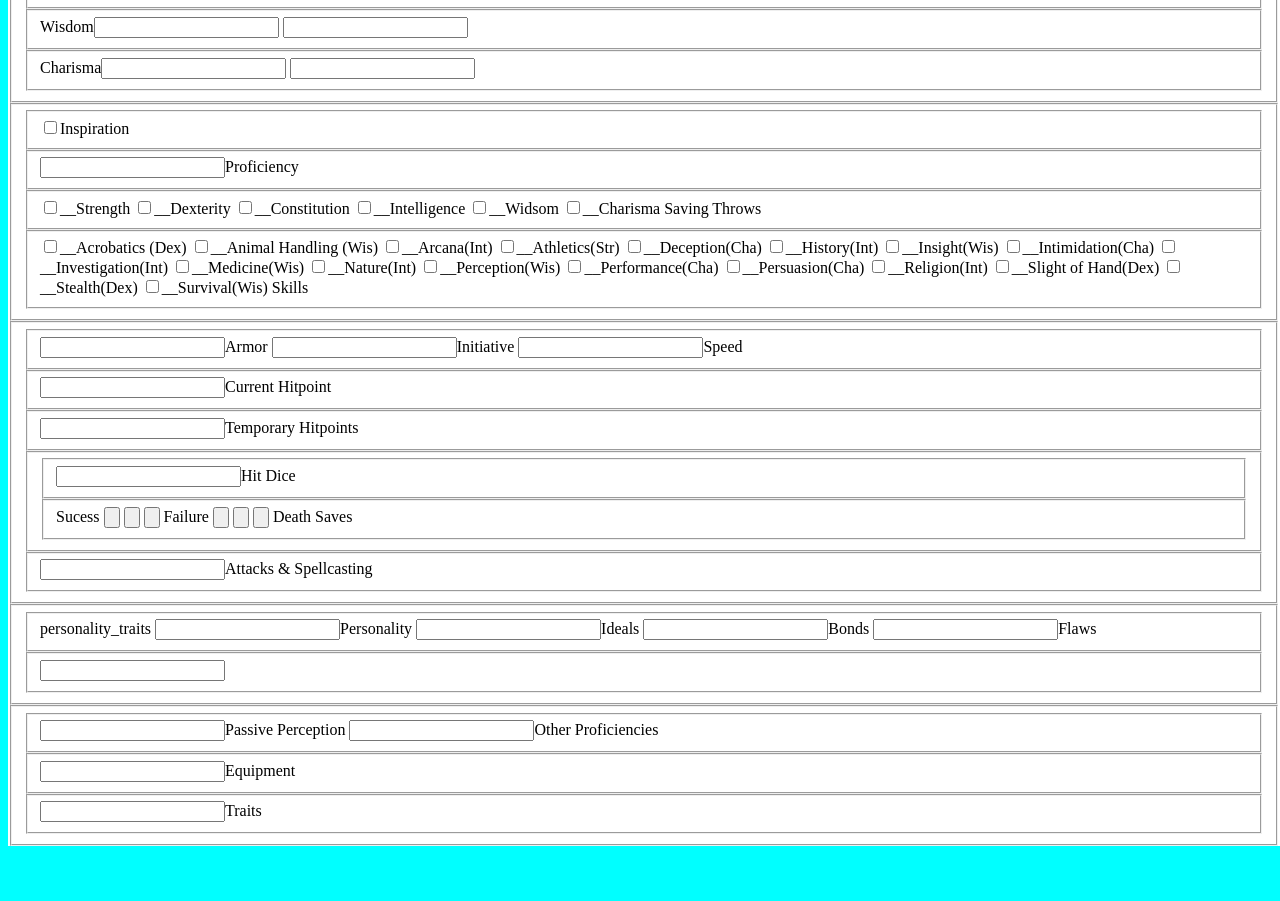
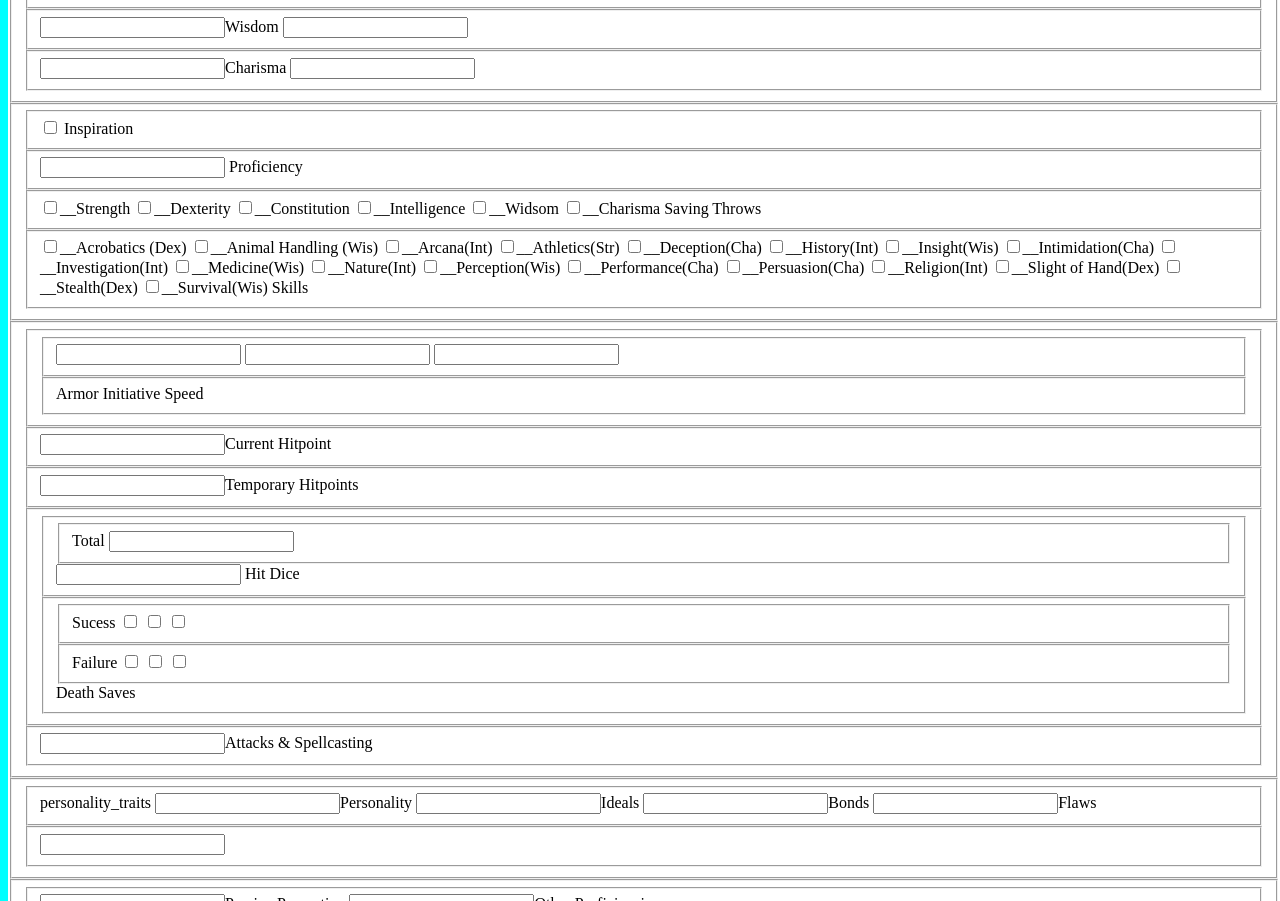
Before and after one commit to BiggestWalvis/BiggestWalvis.github.io, a plain HTML site: page index.html in a window 1280 px wide. Shown: the part 492-1393 px from the top of the page. Before the commit the page ends 1338 px from the top, so only its background shows below. Drawn offline with Linux system fonts and the light colour scheme.

Commit message:
Update index.html
Updated position of text for ability scores, inspiration and proficiency.

Changed the structure of the saving throw and skills labels.

Changed the <fieldset> structure for AC, initiative, speed,hit dice, and death saving throws.

```diff
--- a/index.html
+++ b/index.html
@@ -37,37 +37,39 @@
 
             <fieldset id="ability-scores" class="middle organizer">
                 <fieldset id="strength-field" class="strength-class">
-                    <label id="strength-main-label" class="sub-box" for="strength-main">Strength<input id="strength-main" type="number" class="main-ability-scores-spacing"/></label>
+                    <label id="strength-main-label" class="sub-box" for="strength-main"><input id="strength-main" type="number" class="main-ability-scores-spacing"/>Strength</label>
                     <label id="strength-mod-label"class="sub-box" for="strength-mod"><input id="strength-mod" type="number" class="sub-ability-scores-spacing"/></label>
                 </fieldset>
                 <fieldset id="dexterity-field" class="dexterity-class">
-                    <label id="dexterity-main-label" class="sub-box" for="dexterity-main">Dexterity<input id="dexterity-main" type="number" class="main-ability-scores-spacing"/></label>
+                    <label id="dexterity-main-label" class="sub-box" for="dexterity-main"><input id="dexterity-main" type="number" class="main-ability-scores-spacing"/>Dexterity</label>
                     <label id="dexterity-mod-label"class="sub-box" for="dexterity-mod"><input id="dexterity-mod" type="number" class="sub-ability-scores-spacing"/></label>
                 </fieldset>
                 <fieldset id="constitution-field" class="constitution-class">
-                    <label id="constitution-main-label" class="sub-box" for="constitution-main">Constitution<input id="constitution-main" type="number" class="main-ability-scores-spacing"/></label>
+                    <label id="constitution-main-label" class="sub-box" for="constitution-main"><input id="constitution-main" type="number" class="main-ability-scores-spacing"/>Constitution</label>
                     <label id="constitution-mod-label"class="sub-box" for="constitution-mod"><input id="constitution-mod" type="number" class="sub-ability-scores-spacing"/></label>
                 </fieldset>
                 <fieldset id="intelligence-field" class="intelligence-class">
-                    <label id="intelligence-main-label" class="sub-box" for="intelligence-main">Intelligence<input id="intelligence-main" type="number" class="main-ability-scores-spacing"/></label>
+                    <label id="intelligence-main-label" class="sub-box" for="intelligence-main"><input id="intelligence-main" type="number" class="main-ability-scores-spacing"/>Intelligence</label>
                     <label id="intelligence-mod-label"class="sub-box" for="intelligence-mod"><input id="intelligence-mod" type="number" class="sub-ability-scores-spacing"/></label>
                 </fieldset>
                 <fieldset id="wisdom-field" class="wisdom-class">
-                    <label id="wisdom-main-label" class="sub-box" for="wisdom-main">Wisdom<input id="wisdom-main" type="number" class="main-ability-scores-spacing"/></label>
+                    <label id="wisdom-main-label" class="sub-box" for="wisdom-main"><input id="wisdom-main" type="number" class="main-ability-scores-spacing"/>Wisdom</label>
                     <label id="wisdom-mod-label"class="sub-box" for="wisdom-mod"><input id="wisdom-mod" type="number" class="sub-ability-scores-spacing"/></label>
                 </fieldset>
                 <fieldset id="charisma-field" class="charisma-class">
-                    <label id="charisma-main-label" class="sub-box" for="charisma-main">Charisma<input id="charisma-main" type="number" class="main-ability-scores-spacing"/></label>
+                    <label id="charisma-main-label" class="sub-box" for="charisma-main"><input id="charisma-main" type="number" class="main-ability-scores-spacing"/>Charisma</label>
                     <label id="charisma-mod-label"class="sub-box" for="charisma-mod"><input id="charisma-mod" type="number" class="sub-ability-scores-spacing"/></label>
                 </fieldset>
             </fieldset>
 
             <fieldset id="skills-saves-prof" class="middle organizer">
                 <fieldset id="inspiration-field" class="inspiration-class">
-                    <label id="inspiration-label" class="main-box" for="inspiration"><input id="inspiration" type="checkbox" class="inspiration-spacing"/>Inspiration</label>
+                    <input id="inspiration" type="checkbox" class="inspiration-spacing"/>
+                    <label id="inspiration-label" class="main-box" for="inspiration">Inspiration</label>
                 </fieldset>
                 <fieldset id="proficiency-field" class="proficiency-class">
-                    <label id="proficiency-label" class="main-box" for="proficiency"><input id="proficiency" type="number" class="proficiency-spacing"/>Proficiency</label>
+                    <input id="proficiency" type="number" class="proficiency-spacing"/>
+                    <label id="proficiency-label" class="main-box" for="proficiency">Proficiency</label>
                 </fieldset>
                 <fieldset id="saving_throw_box-label" class="main-box">
                     <label id="strength_saving-label" class="sub-box" for="strength_saving"><input id="strength_saving" type="checkbox" class="saving-throw-spacing"/>__Strength</label>
@@ -76,7 +78,7 @@
                     <label id="intelligence_saving-label" class="sub-box" for="intelligence_saving"><input id="intelligence_saving" type="checkbox" class="saving-throw-spacing"/>__Intelligence</label>
                     <label id="widsom_saving-label" class="sub-box" for="widsom_saving"><input id="widsom_saving" type="checkbox" class="saving-throw-spacing"/>__Widsom</label>
                     <label id="charisma_saving-label" class="sub-box" for="charisma_saving"><input id="charisma_saving" type="checkbox" class="saving-throw-spacing"/>__Charisma</label>
-                Saving Throws
+                    <label id="saving_throw-label" class="sub-box">Saving Throws</label>
                 </fieldset>
 
                 <fieldset id="skills-label" class="main-box">
@@ -98,15 +100,22 @@
                     <label id="slight_of_hand-label" class="sub-box" for="slight_of_hand"><input id="slight_of_hand" type="checkbox" class="skill-spacing"/>__Slight of Hand(Dex)</label>
                     <label id="stealth-label" class="sub-box" for="stealth"><input id="stealth" type="checkbox" class="skill-spacing"/>__Stealth(Dex)</label>
                     <label id="survival-label" class="sub-box" for="survival"><input id="survival" type="checkbox" class="skill-spacing"/>__Survival(Wis)</label>
-                Skills
+                    <label id="skill_box-label" class="sub-box">Skills</label>
                 </fieldset>
             </fieldset>
 
             <fieldset id="current_status-attacks" class="middle organizer">
-                <fieldset id="AC&initiative&speed-field" class="AC&initiative&speed-class">
-                    <label id="armor_class-label" class="sub-box" for="armor_class"><input id="armor_class" type="number" class="armor-spacing"/>Armor</label>
-                    <label id="initiative-label" class="sub-box" for="initiative"><input id="initiative" type="number" class="initiative-spacing"/>Initiative</label>
-                    <label id="speed-label" class="sub-box" for="speed"><input id="speed" type="number" class="speed-spacing"/>Speed</label>
+                <fieldset id="AC-initiative-speed">
+                    <fieldset id="AC-initiative-speed-field" class="AC-initiative-speed-class">
+                        <input id="armor_class" type="number" class="armor-spacing"/>
+                        <input id="initiative" type="number" class="initiative-spacing"/>
+                        <input id="speed" type="number" class="speed-spacing"/>
+                    </fieldset>
+                    <fieldset id="AC-initiative-speed-labels">
+                        <label id="armor_class-label" class="sub-box" for="armor_class">Armor</label>
+                        <label id="initiative-label" class="sub-box" for="initiative">Initiative</label>
+                        <label id="speed-label" class="sub-box" for="speed">Speed</label>
+                    </fieldset>
                 </fieldset>
 
                 <fieldset id="current_hp-field" class="current_hp-class">
@@ -117,25 +126,32 @@
                     <label id="temp_hp-label" class="sub-box" for="temp_hp"><input id="temp_hp" type="number" class="temp_hp-spacing"/>Temporary Hitpoints</label>
                 </fieldset>
 
-                <fieldset id="hit_dice&death_saves-field" class="hit_dice&death_saves-class">
+                <fieldset id="hit_dice-death_saves-field" class="hit_dice-death_saves-class">
                     <fieldset id="hit_dice-field" class="hit_dice-class">
-                        <label id="hit_dice-label" class="sub-box" for="hit_dice"><input id="hit_dice" type="number" class="hit_dice-spacing"/>Hit Dice</label>
+                        <fieldset id="hit_dice_maximum-field">
+                            <label id="hit_dice_maximum-label" class="sub-box" for="hit_dice_maximum">Total</label>
+                            <input id="hit_dice_maximum" type="number" class="hit_dice_maximum-spacing"/>
+                        </fieldset>
+                        <input id="hit_dice" type="number" class="hit_dice-spacing"/>
+                        <label id="hit_dice-label" class="sub-box" for="hit_dice">Hit Dice</label>
                     </fieldset>
 
                     <fieldset id="death_saves-field" class="death_saves-class">
-                        <label id="death_saves-label" class="sub-box">
-                            <label id="sucess-label" class="sub-box" for="sucess">Sucess
-                                <input id="sucess" type="button" class="death_saves-spacing"/>
-                                <input id="sucess" type="button" class="death_saves-spacing"/>
-                                <input id="sucess" type="button" class="death_saves-spacing"/>
-                            </label>
-                            <label id="failure-label" class="sub-box" for="failure">Failure
-                                <input id="failure" type="button" class="death_saves-spacing"/>
-                                <input id="failure" type="button" class="death_saves-spacing"/>
-                                <input id="failure" type="button" class="death_saves-spacing"/>
-                            </label>
-                            Death Saves
-                        </label>
+                        <fieldset id="success-label-inputs">
+                            <label id="sucess-label" class="sub-box" for="sucess">Sucess</label>
+                            <input id="sucess" type="checkbox" class="death_saves-spacing"/>
+                            <input id="sucess" type="checkbox" class="death_saves-spacing"/>
+                            <input id="sucess" type="checkbox" class="death_saves-spacing"/>
+                        </fieldset>
+
+                        <fieldset id="failure-label-inputs">
+                            <label id="failure-label" class="sub-box" for="failure">Failure</label>
+                            <input id="failure" type="checkbox" class="death_saves-spacing"/>
+                            <input id="failure" type="checkbox" class="death_saves-spacing"/>
+                            <input id="failure" type="checkbox" class="death_saves-spacing"/>
+                        </fieldset>
+
+                        <label id="death_saves-label" class="sub-box">Death Saves</label>
                     </fieldset>
                 </fieldset>
 
```
